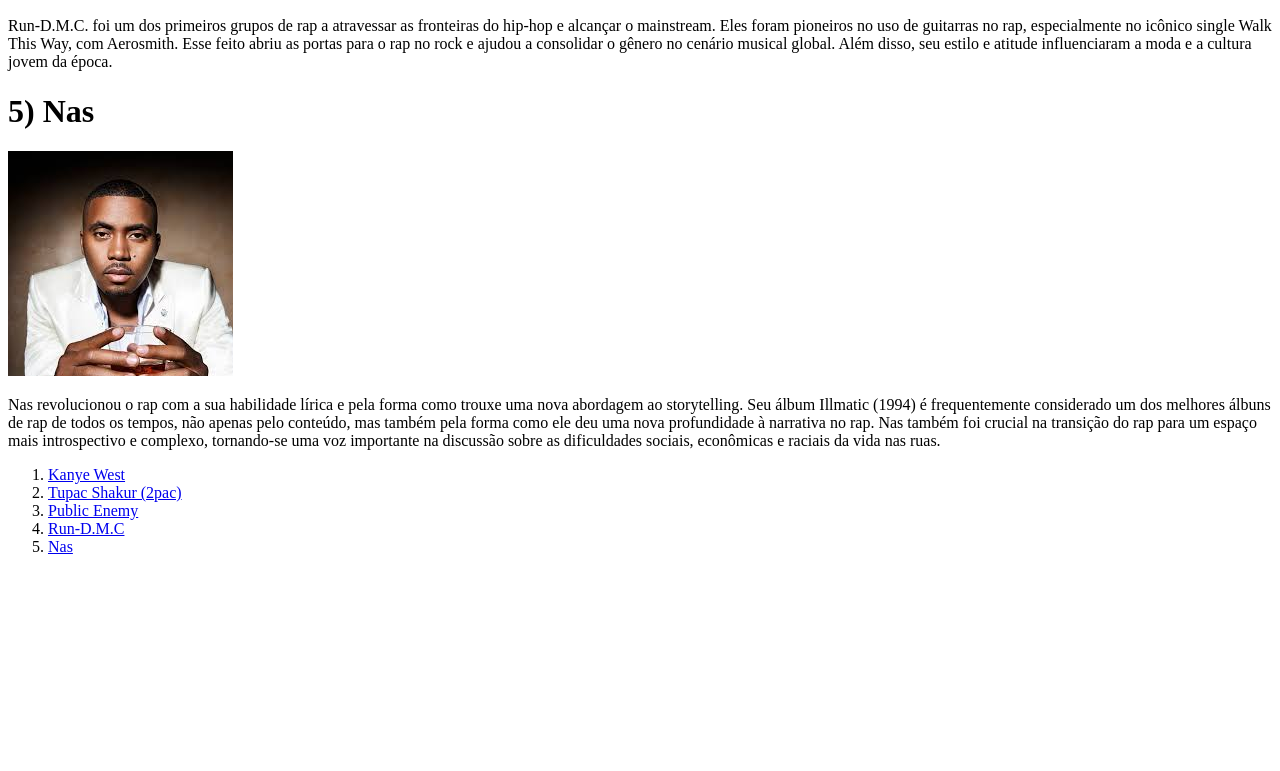
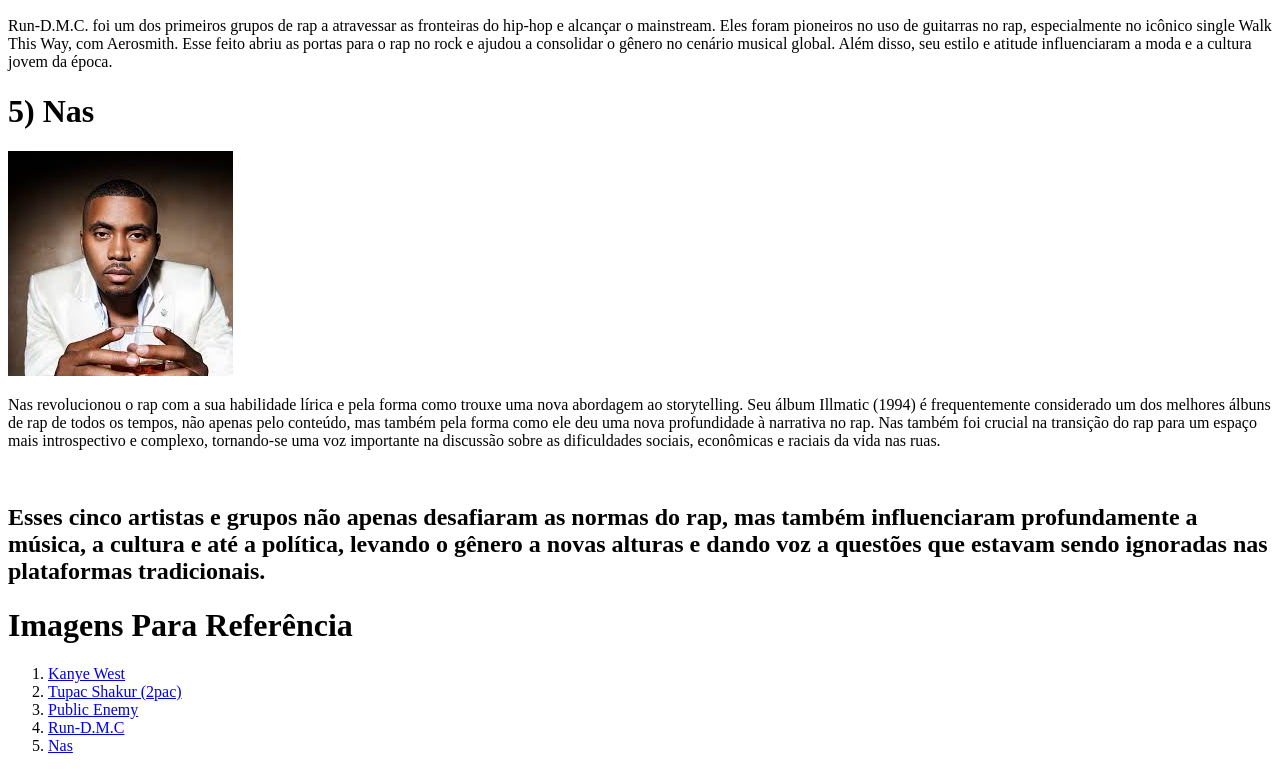
Before and after one commit to LuisGabriel002/projetobanda, a plain HTML site: page index.html in a window 1280 px wide. Shown: the part 1732-2503 px from the top of the page. Before the commit the page ends 2304 px from the top, so only its background shows below. Drawn offline with Linux system fonts and the light colour scheme.

Commit message:
texto adicionado

```diff
--- a/index.html
+++ b/index.html
@@ -52,7 +52,10 @@
  <p>Nas revolucionou o rap com a sua habilidade lírica e pela forma como trouxe uma nova abordagem ao storytelling. Seu álbum Illmatic (1994) é frequentemente considerado um dos melhores álbuns de rap de todos os tempos, não apenas pelo conteúdo, mas também pela forma como ele deu uma nova profundidade à narrativa no rap. Nas também foi crucial na transição do rap para um espaço mais introspectivo e complexo, tornando-se uma voz importante na discussão sobre as dificuldades sociais, econômicas e raciais da vida nas ruas.
  </p>
 </div>
-
+<br>
+<h2>Esses cinco artistas e grupos não apenas desafiaram as normas do rap, mas também influenciaram profundamente a música, a cultura e até a política, levando o gênero a novas alturas e dando voz a questões que estavam sendo ignoradas nas plataformas tradicionais.
+</h2>
+<h1>Imagens Para Referência</h1>
  <ol>
 <li><a href="file:///D:/luis.g/projetobanda/pages/kanye.html">Kanye West</a></li>
 <li><a href="file:///D:/luis.g/projetobanda/pages/2pac.html">Tupac Shakur (2pac)</a></li>
```
